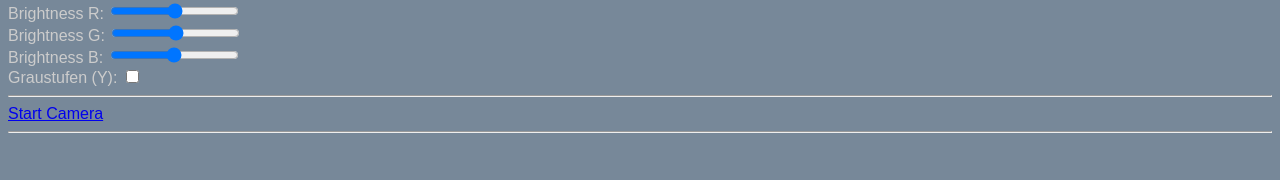
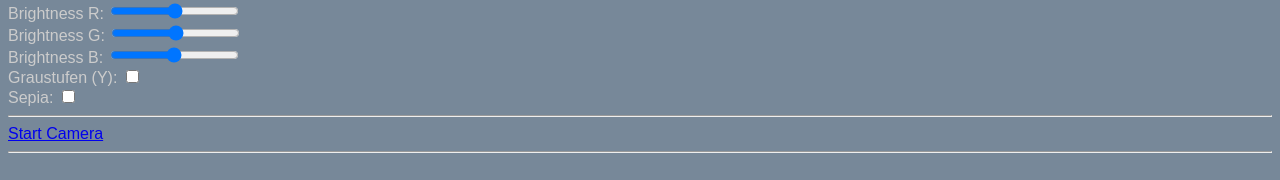
Before and after one commit to jzaoueli/MMP, a plain HTML site: page public/ub1/2a-colorfilter-brightness/color.html in a window 1280 px wide. Shown: the part 413-593 px from the top of the page. Drawn offline with Linux system fonts and the light colour scheme; files whose address does not match are found by name.

Commit message:
MMP-U1:2b Sepia-effect

```diff
--- a/public/ub1/2a-colorfilter-brightness/color.html
+++ b/public/ub1/2a-colorfilter-brightness/color.html
@@ -63,6 +63,8 @@ Brightness B: <input id="color_offset_B" type="range" min="-100" max="100" oncha
 
 </br>
 Graustufen (Y): <input id="greyscale_Y" type="checkbox" onchange="processor.switch_greyscale()"/>
+</br>
+Sepia: <input id="sepia" type="checkbox" onchange="processor.switch_sepia()"/>
 
 
 <!-- camera button and script -->
--- a/public/ub1/2a-colorfilter-brightness/script/processor.js
+++ b/public/ub1/2a-colorfilter-brightness/script/processor.js
@@ -6,14 +6,19 @@
 
 var isFirefox = /Firefox/.test(navigator.userAgent);
 var isChrome = /Chrome/.test(navigator.userAgent);
-var isGreaScale1 = false;
+
+//Diese werte werden verändert wenn sich die entsprechende checkbox verändert (könnte man auch in var config machen, aber
+//bei den bools hat es nicht funktioniert. Daher habe ich sie ausserhalb von config festgelegt.
+var isGreaScale = false;
+var isSepia = false;
+
 
 var config = {
     color_offset: 0,
     color_offset_R: 0,
     color_offset_G: 0,
     color_offset_B: 0,
-    IsGreyScale: false
+    //IsGreyScale: false
 
 };
 
@@ -40,8 +45,13 @@ var processor = {
         this.log("G Offset = " + config.color_offset_B);
     },
     switch_greyscale: function () {
-        isGreaScale1 = document.getElementById("greyscale_Y").checked;
-        this.log("Grauwert = " + isGreaScale1);
+        isGreaScale = document.getElementById("greyscale_Y").checked;
+        this.log("Grauwert = " + isGreaScale);
+    },
+
+    switch_sepia: function () {
+        isSepia = document.getElementById("sepia").checked;
+        this.log("Sepiafilter = " + isSepia);
     },
 
     // computeFrame
@@ -88,15 +98,22 @@ var processor = {
             var g = frame.data[i * 4 + 1];
             var b = frame.data[i * 4 + 2];
 
+            //Grauton (y) des pixels wird aus den einzelnen farben bestimmt
             var y = r * 0.30 + g * 0.59 + b * 0.11;
 
-            //fuer den Grauwet
-            if (isGreaScale1 == true) {
+            //fuer den Grauwet. wenn rgb den gleichen wert haben ist es ein Grauton
+            if (isGreaScale == true) {
                 r = y;
                 g = y;
                 b = y;
             }
 
+            //Abfrage für den Sepia filter.
+            if (isSepia == true) {
+                r = r * 0.39 + g * 0.77 + b * 0.19;
+                g = r * 0.35 + g * 0.69 + b * 0.17;
+                b = r * 0.27 + g * 0.53 + b * 0.13;
+            }
 
             // do the filter processing
             // "brightness": add color offset
```
